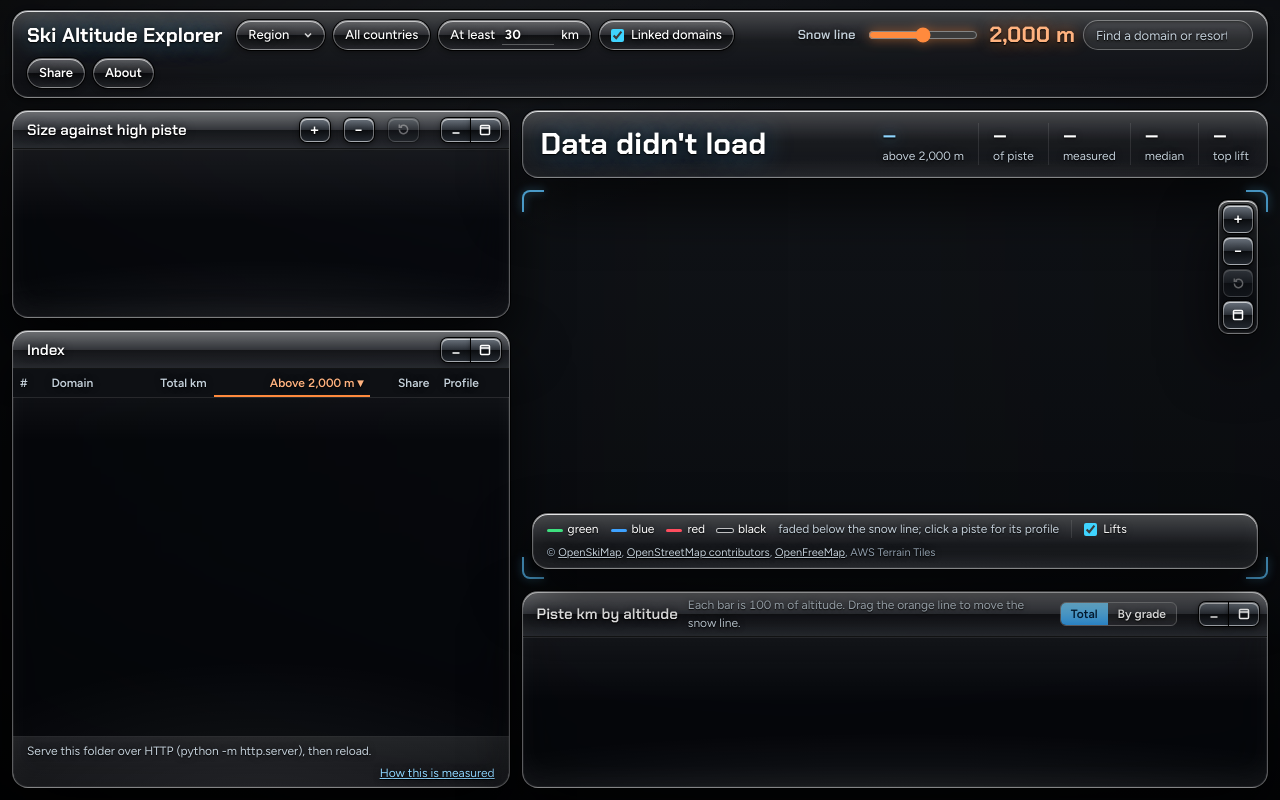
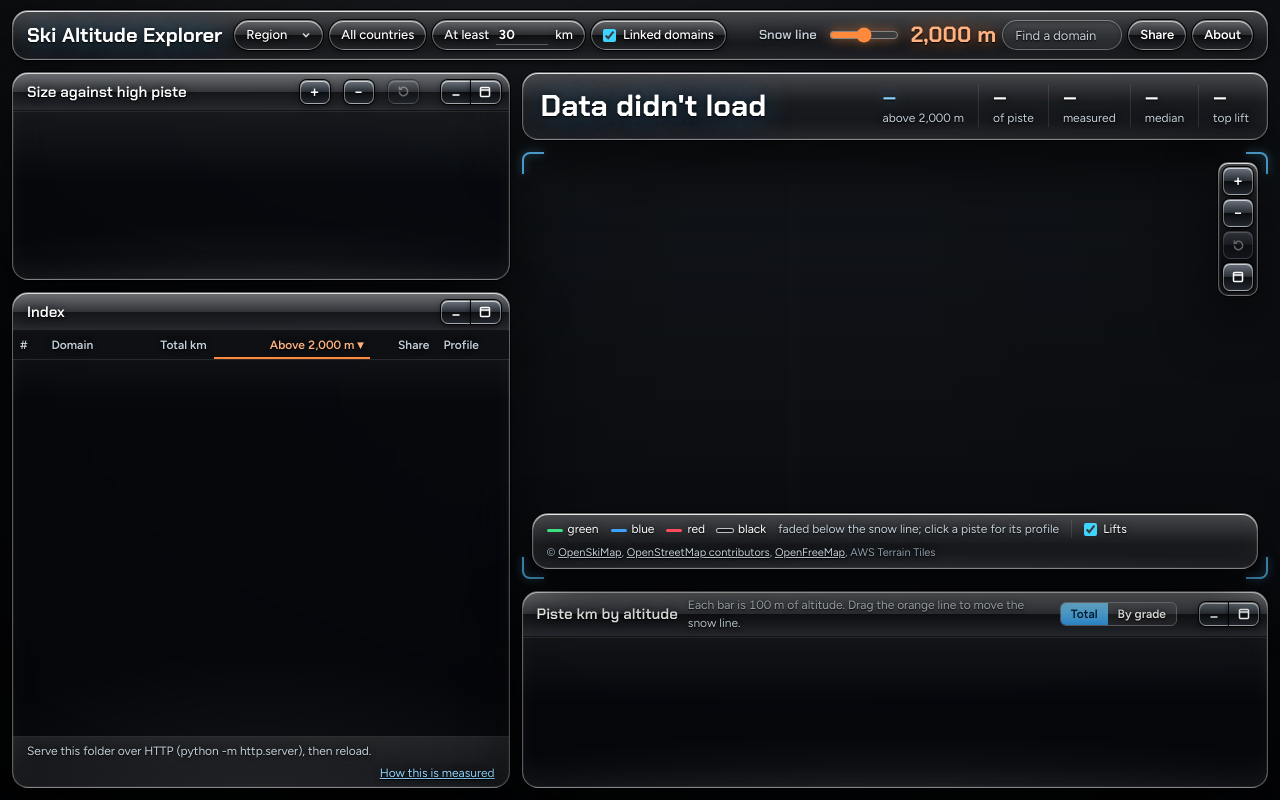
Before and after one commit to AntonyM71/ski-altitude-explorer, a plain HTML site: page index.html in a window 1280 px wide. Drawn offline with nearby package versions, Linux system fonts and the light colour scheme; no server answers.

Commit message:
Keep the header on one row at laptop widths
On screens from 1,101 to 1,440 px wide (a 13" MacBook is 1,280-1,470 px),
a narrower search box and slider and tighter gaps keep About from
wrapping to a second row. Checked in headless Edge: one row at 1,280,
1,376, 1,440 and 1,470 px.

Fixes #4

Co-Authored-By: Claude Opus 5.5 <noreply@anthropic.com>

```diff
--- a/index.html
+++ b/index.html
@@ -341,6 +341,12 @@ body.mapmode .maplegend .modalsnow { display: inline-flex; }
       linear-gradient(180deg, rgba(0, 0, 0, .25) 0%, transparent 22%, transparent 70%, rgba(0, 0, 0, .4) 100%);
   }
   body.mapmode .mapshade { opacity: .25; }
+}
+/* Laptop widths (a 13" MacBook is 1,280-1,470 px): narrower search and slider keep the header on one row (issue #4). */
+@media (min-width: 1101px) and (max-width: 1440px) {
+  .bar { gap: 6px; }
+  .find { width: 120px; }
+  .snowline input { width: 70px; }
 }
 @media (max-width: 1100px) {
   body { display: block; height: auto; }
```
